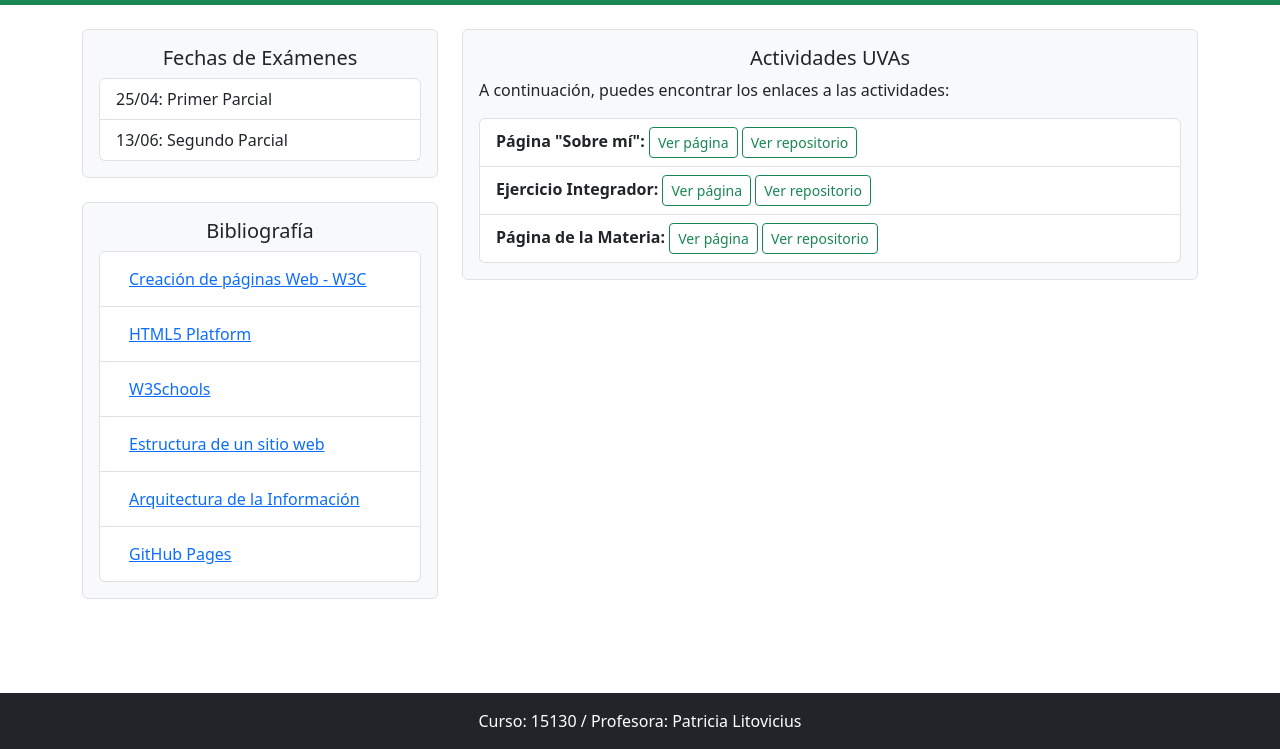
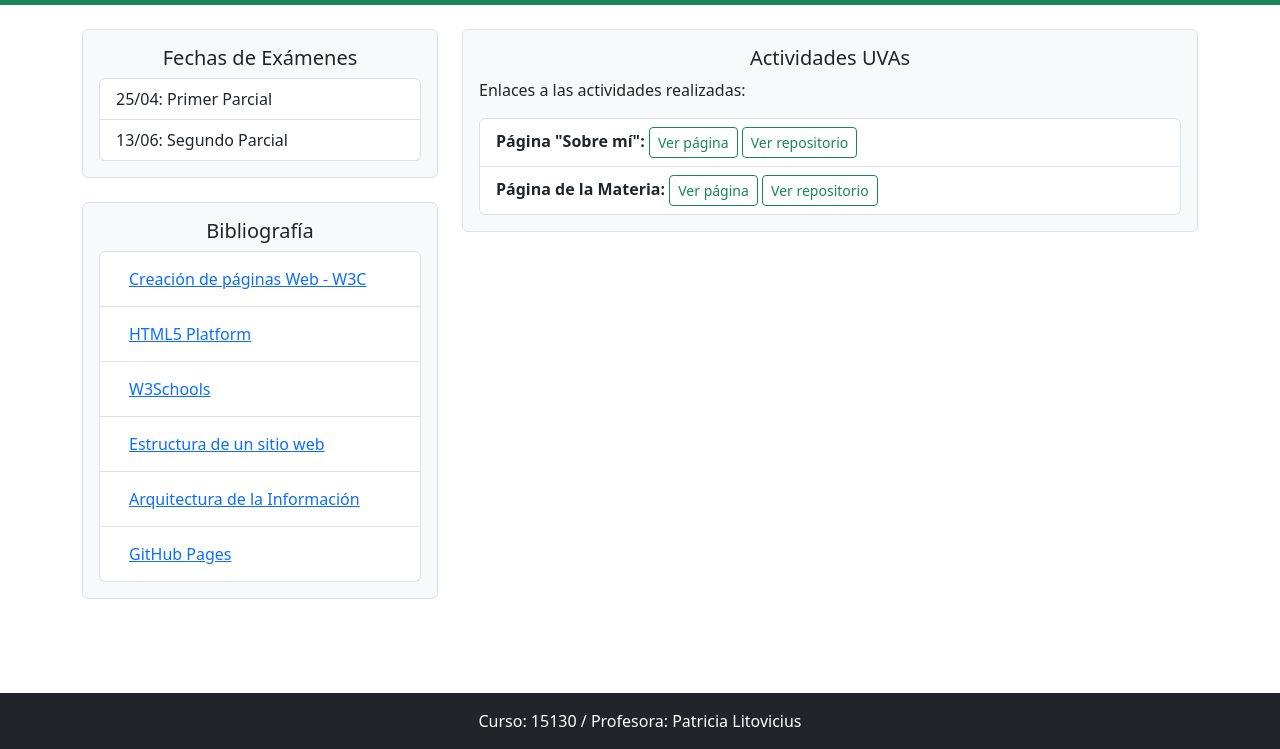
Before and after one commit to mapantano/dydwpaginademateria, a plain HTML site: page index.html in a window 1280 px wide. Shown: the part 51-800 px from the top of the page. Drawn offline with nearby package versions, Linux system fonts and the light colour scheme.

Commit message:
sumo cambios

```diff
--- a/index.html
+++ b/index.html
@@ -55,17 +55,12 @@
             <div class="col-md-8">
                 <section id="actividades" class="border rounded p-3 bg-light">
                     <h2 class="h5 text-center">Actividades UVAs</h2>
-                    <p>A continuación, puedes encontrar los enlaces a las actividades:</p>
+                    <p>Enlaces a las actividades realizadas:</p>
                     <ul class="list-group">
                         <li class="list-group-item">
                             <strong>Página "Sobre mí":</strong>
                             <a href="https://mapantano.github.io/DYDWUADE/" target="_blank" class="btn btn-outline-success btn-sm">Ver página</a>
                             <a href="https://github.com/mapantano/DYDWUADE" target="_blank" class="btn btn-outline-success btn-sm">Ver repositorio</a>
-                        </li>
-                        <li class="list-group-item">
-                            <strong>Ejercicio Integrador:</strong>
-                            <a href="https://mapantano.github.io/DYDW1PARCIAL/index.html" target="_blank" class="btn btn-outline-success btn-sm">Ver página</a>
-                            <a href="https://github.com/mapantano/DYDW1PARCIAL" target="_blank" class="btn btn-outline-success btn-sm">Ver repositorio</a>
                         </li>
                         <li class="list-group-item">
                             <strong>Página de la Materia:</strong>
```
